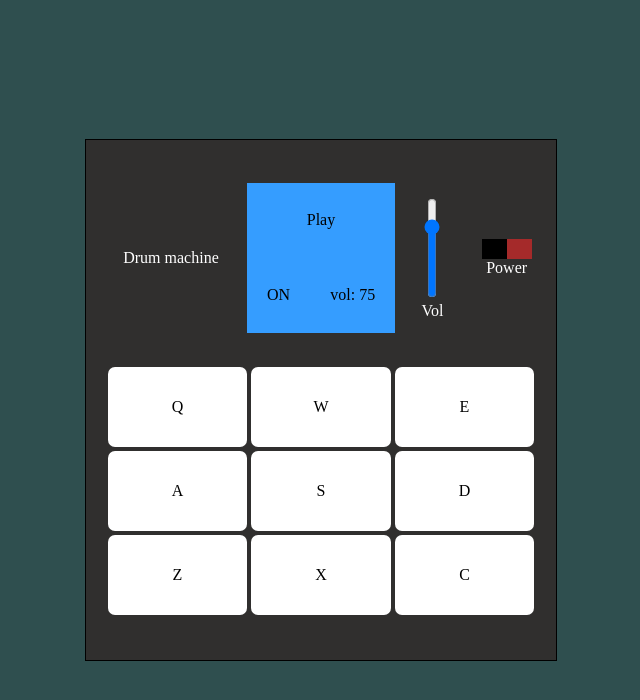
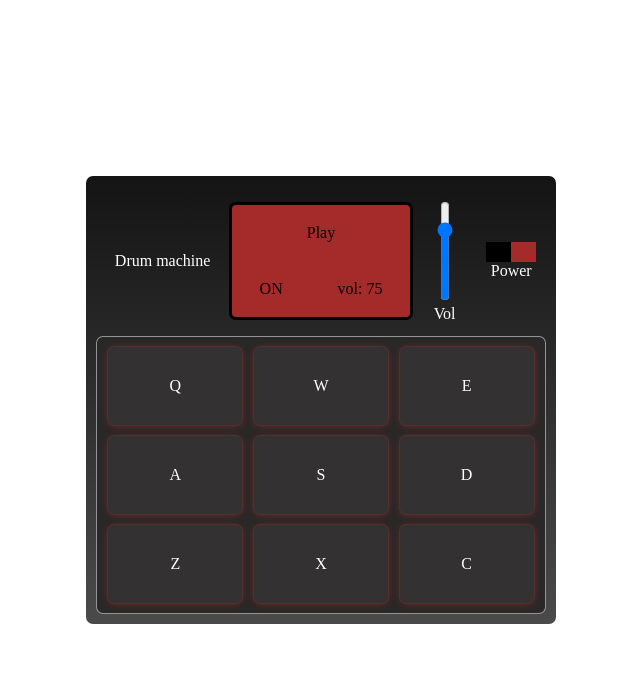
Before and after one commit to kelvinsanchez15/drum-machine, a React (Create React App) app: page / in a window 1280 px wide. Shown: the top 700 px of the page, without its empty margins (319-959 px from the left). Built offline with nearby package versions, Linux system fonts and the light colour scheme.

Commit message:
Css changes and Saas dependency included

```diff
--- a/package.json
+++ b/package.json
@@ -7,6 +7,7 @@
     "@testing-library/jest-dom": "^4.2.4",
     "@testing-library/react": "^9.5.0",
     "@testing-library/user-event": "^7.2.1",
+    "node-sass": "^4.14.1",
     "react": "^16.13.1",
     "react-dom": "^16.13.1",
     "react-scripts": "3.4.1"
--- a/src/App.css
+++ /dev/null
@@ -1,111 +0,0 @@
-.App {
-  background-color: darkslategray;
-  display: flex;
-  justify-content: center;
-  align-items: center;
-  height: 100vh;
-}
-
-#drum-machine {
-  display: flex;
-  flex-direction: column;
-  justify-content: space-evenly;
-  background-color: rgb(48, 47, 46);
-  border: 1px solid black;
-  height: 500px;
-  max-width: 450px;
-  text-align: center;
-  padding: 10px 10px;
-}
-
-#drum-pads-container {
-  background-color: rgba(100, 148, 237, 0);
-  /* border: 1px solid rgb(255, 255, 255); */
-  border-radius: 7px;
-  display: flex;
-  flex-wrap: wrap;
-  justify-content: center;
-}
-
-.drum-pad {
-  background-color: white;
-  /* border: 1px solid cyan; */
-  border-radius: 7px;
-  flex: 0 31%;
-  margin: 2px;
-  height: 80px;
-  width: 80px;
-  display: flex;
-  justify-content: center;
-  align-items: center;
-}
-
-#ui-container {
-  /* background-color: thistle; */
-  color: white;
-  display: flex;
-  justify-content: space-around;
-  height: 150px;
-}
-
-#title {
-  /* background-color: blanchedalmond; */
-  width: 33%;
-  display: flex;
-  justify-content: center;
-  align-items: center;
-}
-
-#display {
-  background-color: rgb(53, 157, 255);
-  color: black;
-  width: 33%;
-  display: flex;
-  flex-direction: column;
-  justify-content: space-around;
-}
-
-.status {
-  /* background-color: coral; */
-  display: flex;
-  justify-content: space-around;
-}
-
-#controls {
-  /* background-color: burlywood; */
-  width: 33%;
-  display: flex;
-  justify-content: space-around;
-}
-
-.controls-volume {
-  display: flex;
-  flex-direction: column;
-  justify-content: center;
-}
-
-.slider-wrapper input {
-  width: 40px;
-  height: 100px;
-  -webkit-appearance: none;
-  -webkit-appearance: slider-vertical;
-}
-
-.controls-power {
-  display: flex;
-  flex-direction: column;
-  justify-content: center;
-}
-
-.btn {
-  background-color: black;
-  width: 50px;
-  height: 20px;
-}
-
-.btn-inner {
-  background-color: brown;
-  height: 20px;
-  width: 25px;
-  float: right;
-}
--- a/src/App.js
+++ b/src/App.js
@@ -1,6 +1,6 @@
 import React, { useState } from "react";
 import Pad from "./components/Pad.js";
-import "./App.css";
+import "./App.scss";
 // Drumkit library imports
 import openHH from "./sounds/Open-HH.mp3";
 import crashCymbal from "./sounds/Crash-Cymbal.mp3";
--- /dev/null
+++ b/src/App.scss
@@ -0,0 +1,150 @@
+.App {
+  display: flex;
+  justify-content: center;
+  align-items: center;
+  height: 100vh;
+}
+
+#drum-machine {
+  display: flex;
+  flex-direction: column;
+  justify-content: space-evenly;
+  color: white;
+  border-radius: 7px;
+  max-width: 450px;
+  text-align: center;
+  padding: 10px 10px;
+  background: rgba(21, 20, 21, 1);
+  background: -moz-linear-gradient(
+    top,
+    rgba(21, 20, 21, 1) 0%,
+    rgba(74, 74, 74, 1) 100%
+  );
+  background: -webkit-gradient(
+    left top,
+    left bottom,
+    color-stop(0%, rgba(21, 20, 21, 1)),
+    color-stop(100%, rgba(74, 74, 74, 1))
+  );
+  background: -webkit-linear-gradient(
+    top,
+    rgba(21, 20, 21, 1) 0%,
+    rgba(74, 74, 74, 1) 100%
+  );
+  background: -o-linear-gradient(
+    top,
+    rgba(21, 20, 21, 1) 0%,
+    rgba(74, 74, 74, 1) 100%
+  );
+  background: -ms-linear-gradient(
+    top,
+    rgba(21, 20, 21, 1) 0%,
+    rgba(74, 74, 74, 1) 100%
+  );
+  background: linear-gradient(
+    to bottom,
+    rgba(21, 20, 21, 1) 0%,
+    rgba(74, 74, 74, 1) 100%
+  );
+  filter: progid:DXImageTransform.Microsoft.gradient( startColorstr='#151415', endColorstr='#4a4a4a', GradientType=0 );
+}
+
+#ui-container {
+  /* background-color: thistle; */
+  display: flex;
+  justify-content: space-between;
+  align-items: center;
+  height: 150px;
+}
+
+#title {
+  /* background-color: blanchedalmond; */
+  width: 30%;
+  display: flex;
+  justify-content: center;
+  align-items: center;
+}
+
+#display {
+  background-color: rgb(165, 42, 42);
+  border: 3px solid black;
+  border-radius: 7px;
+  color: black;
+  height: 75%;
+  width: 40%;
+  display: flex;
+  flex-direction: column;
+  justify-content: space-around;
+}
+
+.status {
+  /* background-color: coral; */
+  display: flex;
+  justify-content: space-around;
+}
+
+#controls {
+  /* background-color: burlywood; */
+  width: 30%;
+  display: flex;
+  justify-content: space-around;
+}
+
+.controls-volume {
+  display: flex;
+  flex-direction: column;
+  justify-content: center;
+}
+
+.slider-wrapper input {
+  width: 40px;
+  height: 100px;
+  -webkit-appearance: none;
+  -webkit-appearance: slider-vertical;
+}
+
+.controls-power {
+  display: flex;
+  flex-direction: column;
+  justify-content: center;
+}
+
+.btn {
+  background-color: black;
+  width: 50px;
+  height: 20px;
+}
+
+.btn-inner {
+  background-color: brown;
+  height: 20px;
+  width: 25px;
+  float: right;
+}
+
+#drum-pads-container {
+  background-color: rgb(41, 40, 40);
+  border: 1px solid rgba(255, 255, 255, 0.5);
+  border-radius: 7px;
+  padding: 5px;
+  display: flex;
+  flex-wrap: wrap;
+  justify-content: space-evenly;
+}
+
+.drum-pad {
+  background-color: rgba(54, 52, 52, 0.8);
+  border: 1px solid rgba(165, 42, 42, 0.3);
+  border-radius: 7px;
+  -webkit-box-shadow: 0px 1px 8px -3px rgba(165, 42, 42, 1);
+  -moz-box-shadow: 0px 1px 8px -3px rgba(165, 42, 42, 1);
+  box-shadow: 0px 1px 8px -3px rgba(165, 42, 42, 1);
+  box-sizing: border-box;
+  flex: 0 31%;
+  margin: 1%;
+  height: 80px;
+  width: 80px;
+  display: flex;
+  justify-content: center;
+  align-items: center;
+}
```
Also changed, not shown: 1 other file (tests, documents, lock files or other folders).
